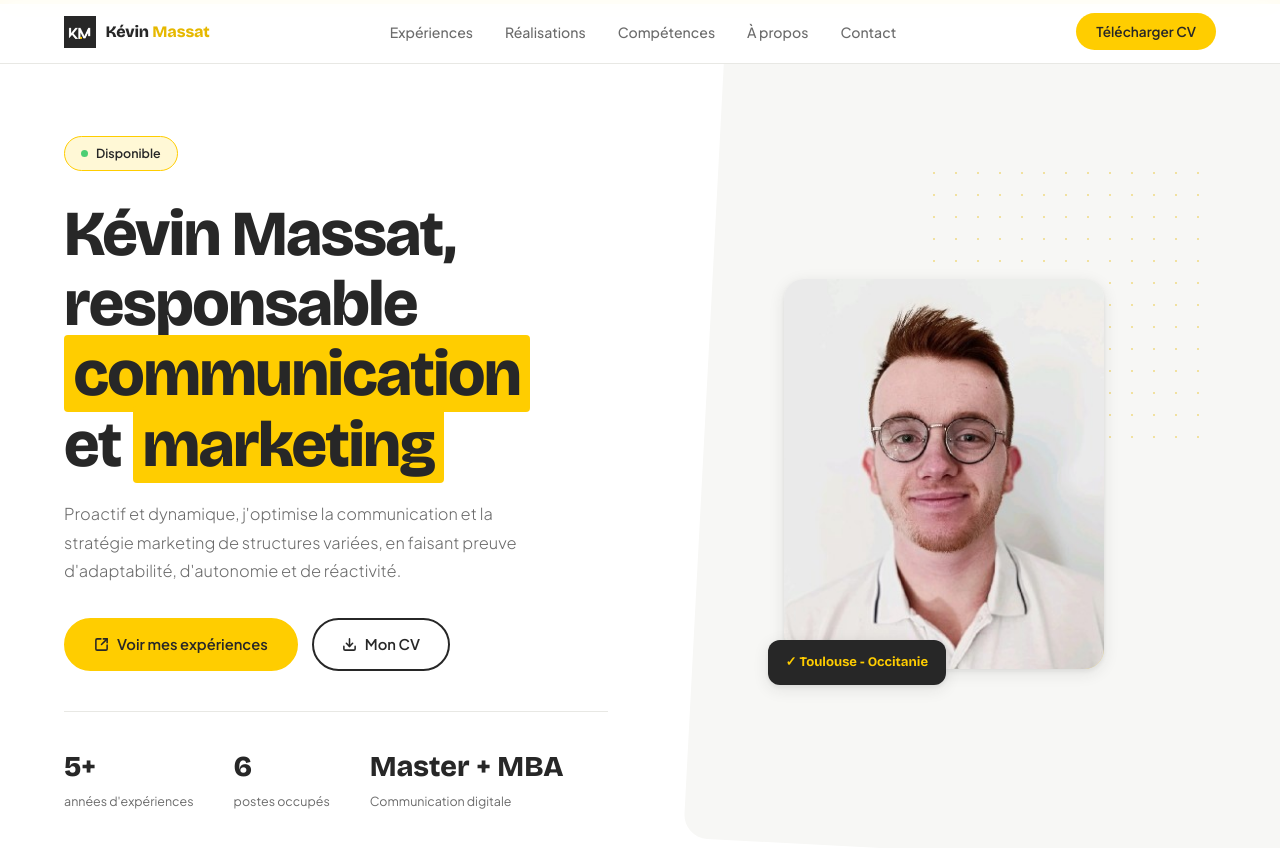
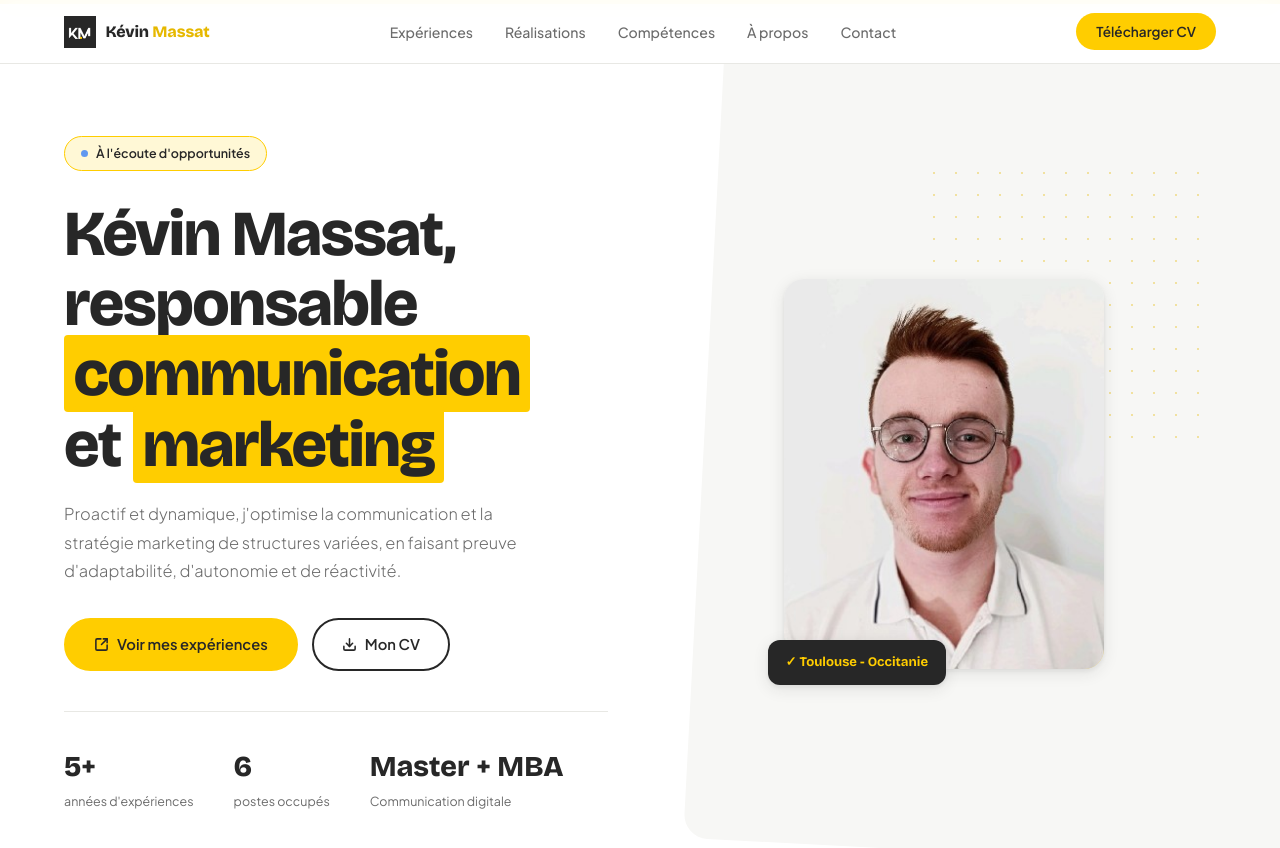
Before and after one commit to kmassat/portfolio-kevin-massat, a Jekyll site: the page built from index.html, in a window 1280 px wide and 900 px high. Shown: the top 848 px of the window. Built offline with Jekyll 4.4.1, drawn with Linux system fonts in a browser that asks for light colours.

Commit message:
Update 🏠 Accueil & Compétences “textes”

```diff
--- a/_data/accueil.yml
+++ b/_data/accueil.yml
@@ -1,4 +1,4 @@
-badge_status: disponible
+badge_status: opportunites
 hero_badge: ✓ Toulouse - Occitanie
 photo_profil: Images/photo_de_profil.jpg
 titre: Kévin Massat,<br>responsable <em>communication</em><br>et <em>marketing</em>
```
